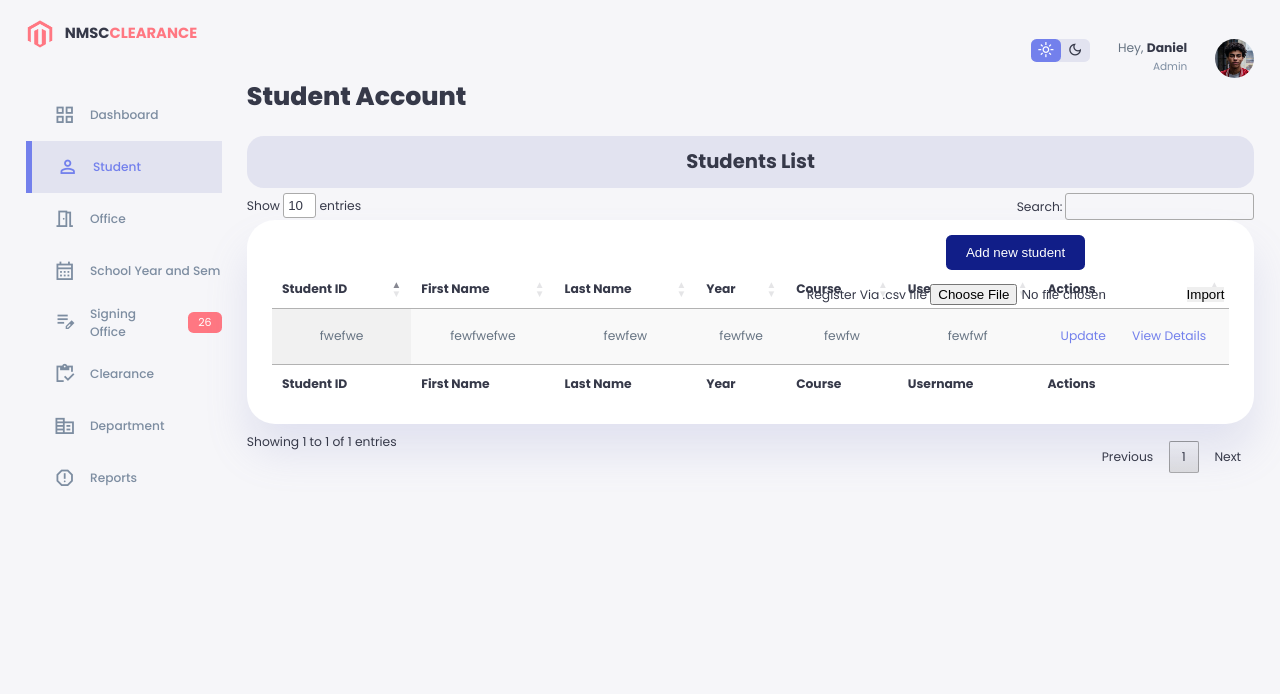
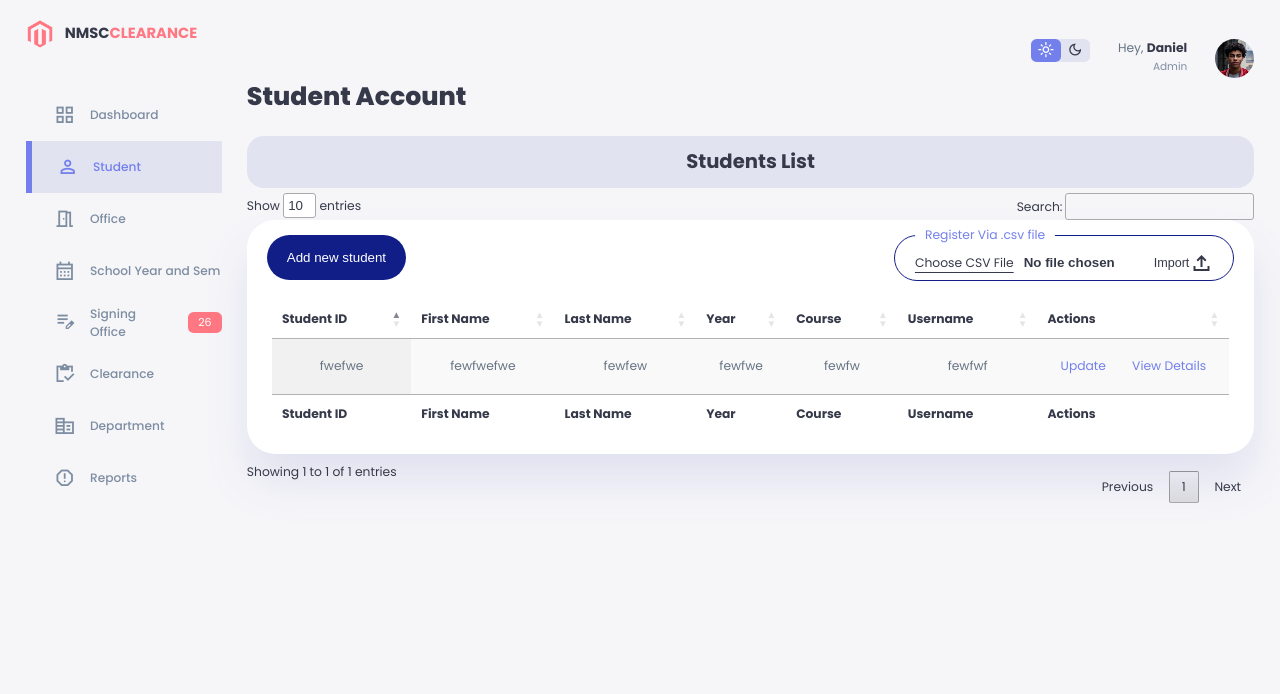
Before and after one commit to ktare23E/new_clearance, a PHP site: page /admin/student.php in a window 1280 px wide. Shown: the top 694 px of the page. Run offline with PHP 8.4, Linux system fonts and the light colour scheme; the visitor is signed in with stand-in values (Sample User, id 1); data comes from the database, SQL or seed files in the repository; some libraries are stand-ins or nearby versions.

Commit message:
fixed upload file csv style css

```diff
--- a/admin/student.php
+++ b/admin/student.php
@@ -89,16 +89,26 @@
                 <!-- -------------  TABLE OF STUDENT INFORMATION -------------- -->
                 <div class="recent-orders-student">
                     <div class="add-button-container">
+                        <div>
                             <a href="student_registration.php">
                                 <button id="add-new-student">Add new student</button>
                             </a>
+                        </div>
+                        <div class="upload-student-csv-container">
+                            <label for="" class="label-csv">Register Via .csv file</label>
                             <form action="upload_csv.php" method="post" enctype="multipart/form-data" name="upload_csv">
-                            <div>
-                                <label for="">Register Via .csv file</label>
-                                <input type="file" name="file" accept=".csv">
-                                <button type="submit" name="import">Import</button>
+                                <div class="form-input-file-csv-container">
+                                        <label for="input-file">Choose CSV File</label>
+                                        <input type="file" name="file" accept=".csv" id="input-file">
+                                        <button type="submit" name="import" class="submit-csv-file-button">
+                                            Import
+                                            <span class="material-symbols-sharp">file_upload</span>
+
+                                        </button>
                                 </div>
                             </form>
+                        </div>
+
                     </div>
                     <div class="h2-container">
                             <h2>Students List</h2>
--- a/assets/css/style.css
+++ b/assets/css/style.css
@@ -611,14 +611,98 @@ main .recent-orders-student {
 .add-button-container {
     position: absolute;
     top: 85px;
-    right: 30px;
+    right: 0px;
+    left: 0px;
     z-index: 100;
+    display: flex;
+    flex-direction: row;
+    justify-content: space-between;
+    padding: 0px 20px;
+    align-items: center;
 }
 
+.add-button-container form {
+
+}
+
+.upload-student-csv-container {
+    border: 1.5px solid var(--color-primary-variant);
+    padding: 15px 20px 5px 20px;
+    border-radius: 100px;
+    position: relative;
+    display: flex;
+
+}
+
+.upload-student-csv-container input[type="file"]::-webkit-file-upload-button{
+    display: none;
+
+}
+
+.upload-student-csv-container input[type="file"] {
+    width: 120px;
+    margin: 0px 10px;
+    padding: 0;
+    cursor: pointer;
+    font-weight: 600;
+    transition: all 200ms ease;
+}
+
+.upload-student-csv-container input[type="file"]:hover {
+    color: var(--color-primary);
+}
+
+.upload-student-csv-container label[for="input-file"]{
+    text-decoration: underline;
+    text-underline-offset: 5px;
+    cursor: pointer;
+    transition: all 200ms ease;
+}
+
+.upload-student-csv-container label[for="input-file"]:hover {
+    color: orange;
+}
+
+
+.upload-student-csv-container form .form-input-file-csv-container {
+    display: flex;
+    flex-direction: row;
+    align-items: center;
+
+
+}
+
+.upload-student-csv-container form .form-input-file-csv-container .submit-csv-file-button {
+    background: none;
+    color: var(--color-dark);
+    display: flex;
+    align-items: center;
+    font-size: 0.9rem;
+    cursor: pointer;
+    transition: all 200ms ease;
+}
+
+.upload-student-csv-container form .form-input-file-csv-container .submit-csv-file-button:hover {
+    color: var(--color-success);
+}
+
+.label-csv {
+    position: absolute;
+    margin-left: auto;
+    margin-right: auto;
+    text-align: center;
+    top: -10px;
+    color: var(--color-primary);
+    background: var(--color-white);
+    padding: 0px 10px;
+    border-radius: 20px;
+}
+
+
 #add-new-student {
-    border-radius: var(--border-radius-1);
+    border-radius: 100px;
     cursor: pointer;
-    padding: 10px 20px;
+    padding: 15px 20px;
     background: var(--color-primary-variant);
     color: white;
     transition: all 150ms ease;
@@ -652,7 +736,7 @@ main .recent-orders-student table {
     background: var(--color-white);
     width: 100%;
     border-radius: var(--card-border-radius);
-    padding-top: 50px !important;
+    padding-top: 80px !important;
     padding: var(--card-padding);
     text-align: center;
     box-shadow: var(--box-shadow);
@@ -1015,12 +1099,16 @@ main table tbody tr td:last-child input, main table tbody tr td:last-child butto
     }
 
     main table thead tr th:nth-last-child(2),
+    main table thead tr th:nth-child(6),
+    main table thead tr th:nth-last-child(2),
     main table thead tr th:nth-child(6) {
         display: none;
     }
 
     main table tbody tr td:nth-last-child(2),
-    main table tbody tr td:nth-child(6) {
+    main table tbody tr td:nth-child(6),
+    main table tfoot tr th:nth-last-child(2),
+    main table tfoot tr th:nth-child(6) {
         display: none;
     }
 }
```
Also changed, not shown: admin/edit_student_info.php (indentation only). Lines whose indentation alone changed are shown as unchanged.
